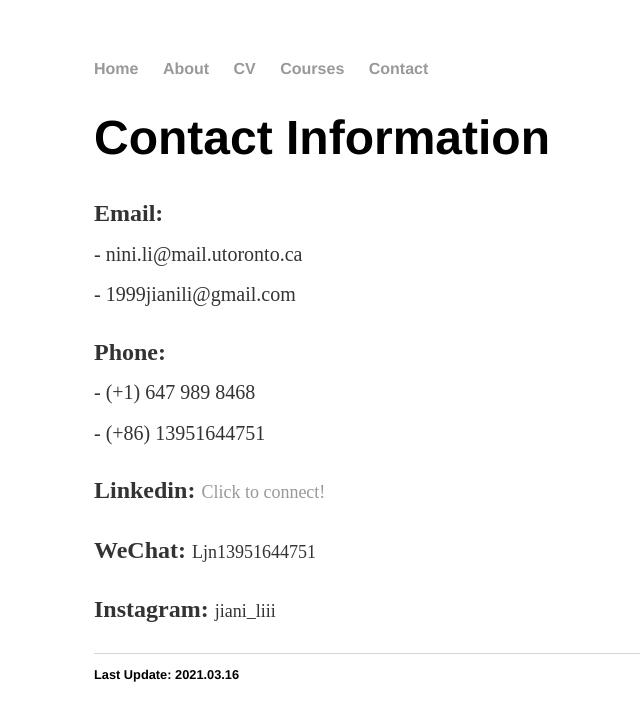
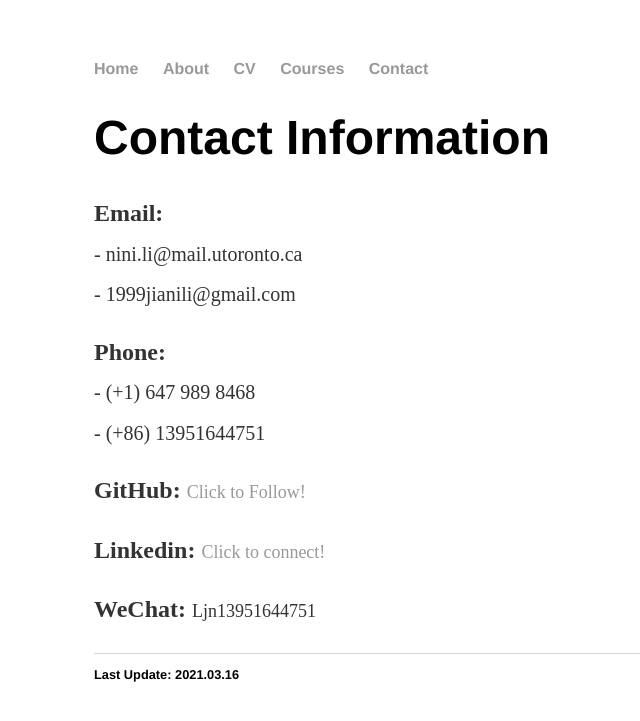
Before and after one commit to ljn1999/ljn1999.github.io, a Jekyll site: the page built from contact/index.html, in a window 1280 px wide. Shown: the top 721 px of the page, without its empty margins (98-738 px from the left). Built offline with Jekyll 4.4.1, drawn with Linux system fonts in a browser that asks for light colours.

Commit message:
Update index.html

```diff
--- a/contact/index.html
+++ b/contact/index.html
@@ -14,11 +14,11 @@
   <br><sub> - (+1) 647 989 8468
   <br> - (+86) 13951644751</sub></p>
 
-  <p><b>Linkedin:</b> <a href="https://www.linkedin.com/in/jiani-li-375137196/"><font size= "4">Click to connect!</font></a>
+  <p><b>GitHub:</b> <a href="https://github.com/ljn1999"><font size= "4">Click to Follow!</font></a></p>
+
+  <p><b>Linkedin:</b> <a href="https://www.linkedin.com/in/jiani-li-375137196/"><font size= "4">Click to connect!</font></a></p>
 
   <p><b>WeChat:</b> <font size= "4">Ljn13951644751</font></p>
 
-  <p><b>Instagram:</b> <font size= "4">jiani_liii</font></p>
-
 
 </div><!-- /.blurb -->
```
